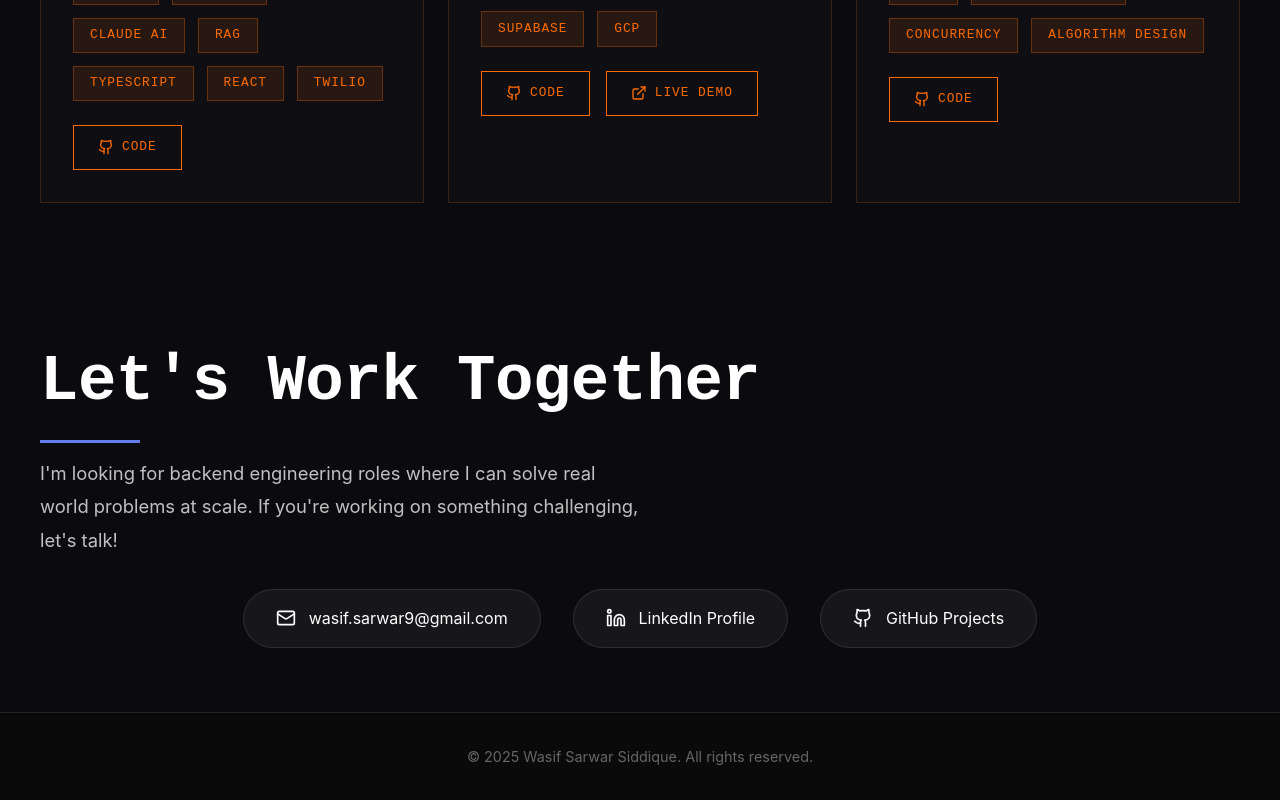
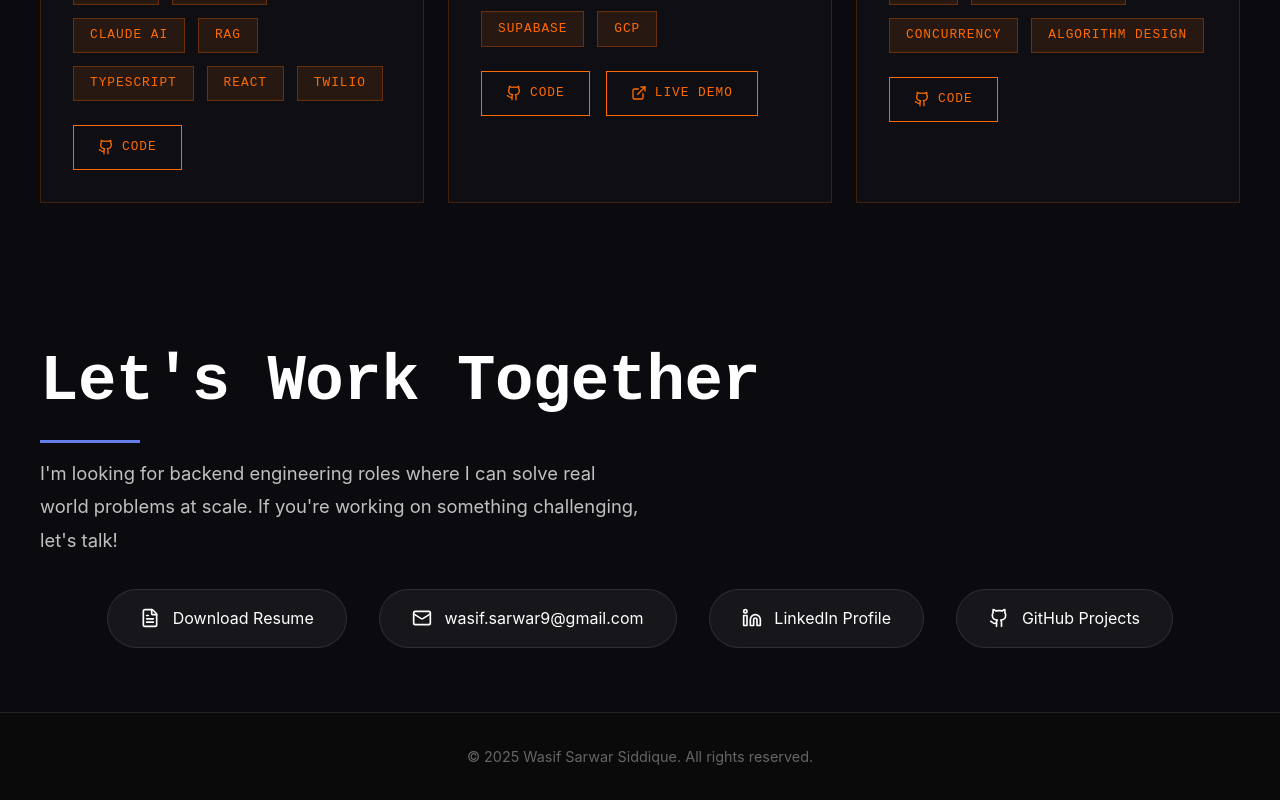
Before and after one commit to wasifsarwar/portfolio, a React (Create React App) app: page / in a window 1280 px wide. Shown: the part 2081-2881 px from the top of the page. Built offline with nearby package versions, Linux system fonts and the light colour scheme.

Commit message:
add resume for download

```diff
--- a/public/index.html
+++ b/public/index.html
@@ -10,6 +10,21 @@
       name="description"
       content="Portfolio of Wasif Sarwar Siddique - Software Engineer with 4.5 years of experience in distributed systems and microservices"
     />
+
+    <!-- Open Graph / Facebook -->
+    <meta property="og:type" content="website" />
+    <meta property="og:url" content="https://wasifsiddique.netlify.app/" />
+    <meta property="og:title" content="Wasif Sarwar Siddique - Software Engineer" />
+    <meta property="og:description" content="Backend Engineer with 4.5 years designing and scaling globally distributed systems, microservices, and cloud architectures. Expert in Java, Golang, and TypeScript-React." />
+    <meta property="og:image" content="%PUBLIC_URL%/LinkedInHeadshot.jpg" />
+
+    <!-- Twitter -->
+    <meta property="twitter:card" content="summary_large_image" />
+    <meta property="twitter:url" content="https://wasifsiddique.netlify.app/" />
+    <meta property="twitter:title" content="Wasif Sarwar Siddique - Software Engineer" />
+    <meta property="twitter:description" content="Backend Engineer with 4.5 years designing and scaling globally distributed systems, microservices, and cloud architectures. Expert in Java, Golang, and TypeScript-React." />
+    <meta property="twitter:image" content="%PUBLIC_URL%/LinkedInHeadshot.jpg" />
+
     <!--
       manifest.json provides metadata used when your web app is installed on a
       user's mobile device or desktop. See https://developers.google.com/web/fundamentals/web-app-manifest/
--- a/src/components/Contact.tsx
+++ b/src/components/Contact.tsx
@@ -1,6 +1,6 @@
 import React from 'react';
 import { motion } from 'framer-motion';
-import { Github, Linkedin, Mail } from 'lucide-react';
+import { Github, Linkedin, Mail, FileText } from 'lucide-react';
 import { ContactLink } from '../types';
 import './Contact.css';
 
@@ -25,6 +25,11 @@
   };
 
   const contactLinks: ContactLink[] = [
+    {
+      href: `${process.env.PUBLIC_URL}/resume/Wasif_Sarwar_Siddique_Resume.pdf`,
+      icon: FileText,
+      label: "Download Resume"
+    },
     {
       href: "mailto:wasif.sarwar9@gmail.com",
       icon: Mail,
@@ -58,6 +63,9 @@
         <motion.div className="contact-links" variants={containerVariants}>
           {contactLinks.map((link, index) => {
             const IconComponent = link.icon;
+            const isResume = link.label === "Download Resume";
+            const isExternal = link.href.startsWith('http');
+
             return (
               <motion.a
                 key={index}
@@ -65,6 +73,8 @@
                 className="contact-link"
                 variants={itemVariants}
                 whileHover={{ scale: 1.05 }}
+                {...(isResume && { download: true })}
+                {...(isExternal && { target: "_blank", rel: "noopener noreferrer" })}
               >
                 <IconComponent size={20} />
                 {link.label}
```
Also changed, not shown: 1 other file (tests, documents, lock files or other folders).
